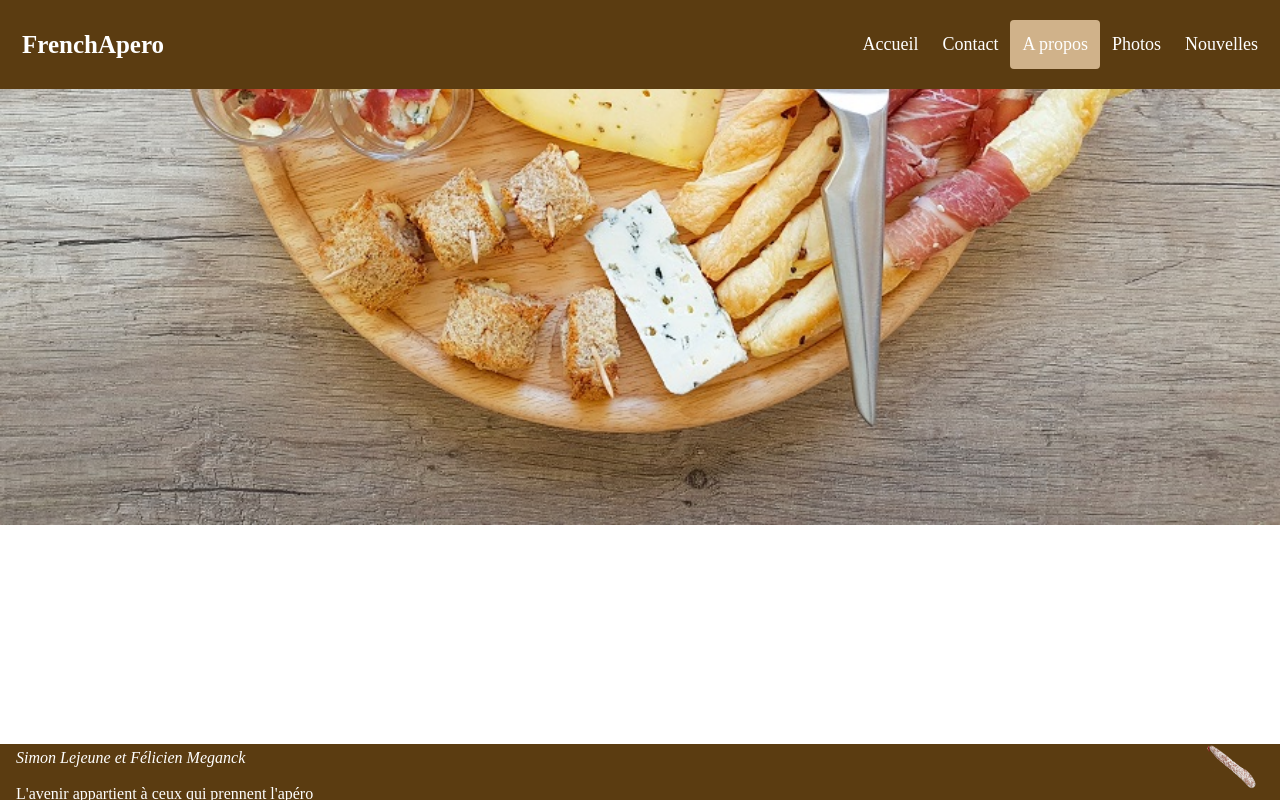
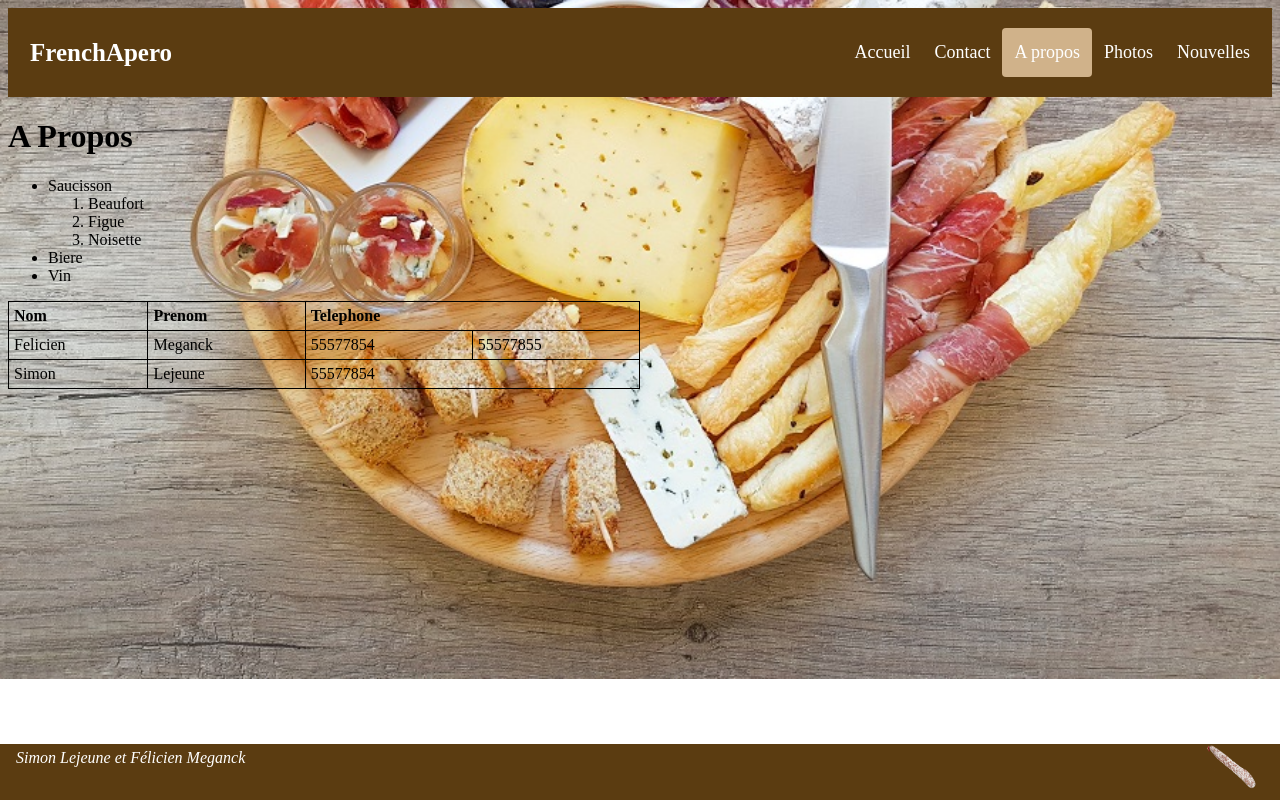
Before and after one commit to SimonLejeune/tp1_web, a plain HTML site: page apropos.html in a window 1280 px wide. Drawn offline with Linux system fonts and the light colour scheme.

Commit message:
add a propos page

```diff
--- /dev/null
+++ b/CSS/apropos.css
@@ -0,0 +1,15 @@
+table, th, td {
+    border: 1px solid black;
+    border-collapse: collapse;
+}
+th, td {
+    padding: 5px;
+    text-align: left;
+}
+
+body{
+    background-image:url(../Assets/apero.jpg);
+    background-position: center;
+    background-repeat: no-repeat;
+    background-size: cover;
+}
--- a/apropos.html
+++ b/apropos.html
@@ -4,7 +4,7 @@
     <meta charset="UTF-8">
     <title>FrenchApero</title>
     <link rel = "stylesheet" href = "CSS/headerfooter.css">
-    <link rel = "stylesheet" href = "CSS/index.css">
+    <link rel = "stylesheet" href = "CSS/apropos.css">
 </head>
 
 <div class="header">
@@ -19,6 +19,37 @@
 </div>
 
 <body>
+<h1>A Propos</h1>
+
+<ul>
+    <li>Saucisson</li>
+    <ol>
+        <li>Beaufort</li>
+        <li>Figue</li>
+        <li>Noisette</li>
+    </ol>
+    <li>Biere</li>
+    <li>Vin</li>
+</ul>
+
+<table style="width:50%">
+    <tr>
+        <th>Nom</th>
+        <th>Prenom</th>
+        <th colspan="2">Telephone</th>
+    </tr>
+    <tr>
+        <td>Felicien</td>
+        <td>Meganck</td>
+        <td>55577854</td>
+        <td>55577855</td>
+    </tr>
+    <tr>
+        <td>Simon</td>
+        <td>Lejeune</td>
+        <td colspan="2">55577854</td>
+    </tr>
+</table>
 </body>
 
 <div class="footer">
```
